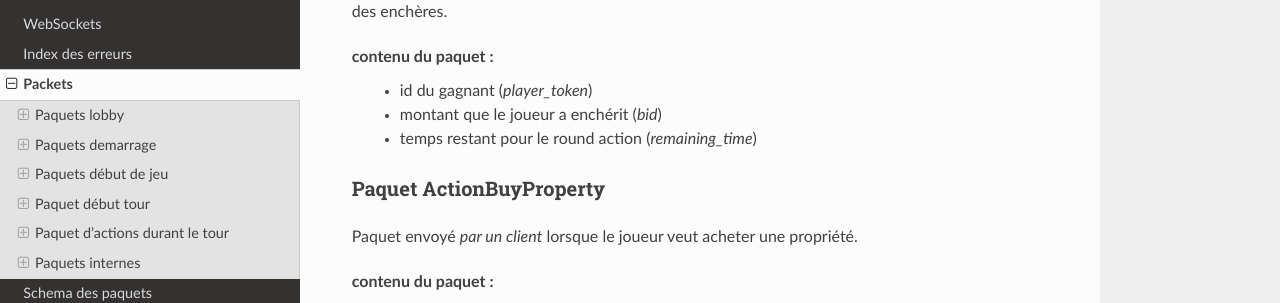
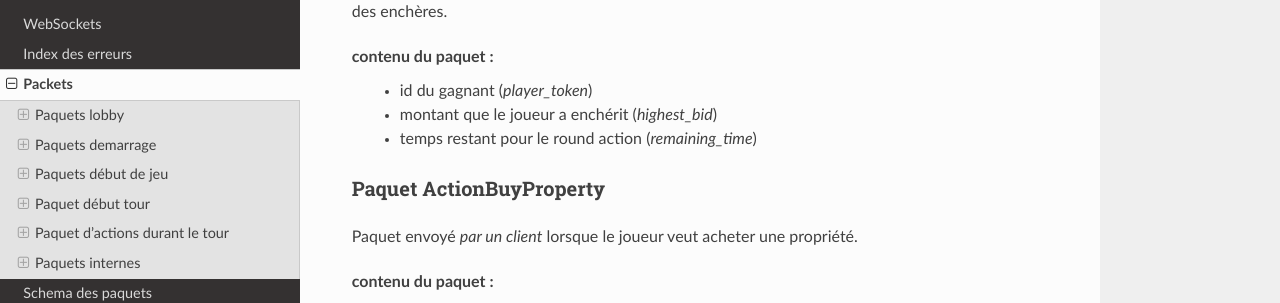
Before and after one commit to 3A-Unistra/Server, a Sphinx documentation site: the page built from docs/source/pages/packets.rst, in a window 1280 px wide and 900 px high, scrolled down 13809 px. Shown: the part 153-456 px from the top of the window. Built offline with Sphinx 7.4.7 and the Read the Docs theme 2.0.0, drawn with Linux system fonts in a browser that asks for light colours; formulas are drawn with MathJax 3.

Commit message:
Fixed #76

```diff
--- a/docs/source/pages/packets.rst
+++ b/docs/source/pages/packets.rst
@@ -605,7 +605,7 @@ Paquet envoyé à tout le monde si personne n'enchérit pendant un tour d'enchè
 
 **contenu du paquet :**
  * id du gagnant (*player_token*)
- * montant que le joueur a enchérit (*bid*)
+ * montant que le joueur a enchérit (*highest_bid*)
  * temps restant pour le round action (*remaining_time*)
 
 Paquet ActionBuyProperty
```
